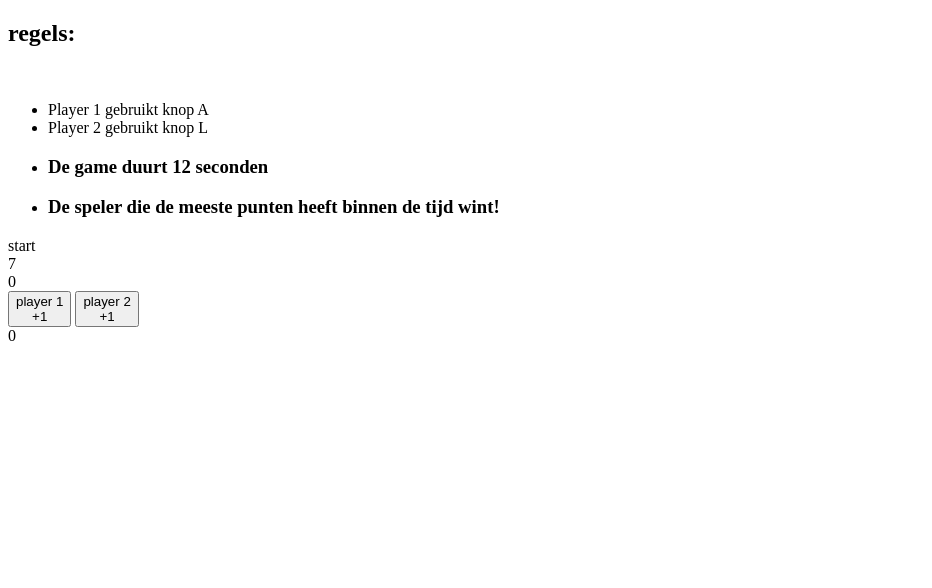
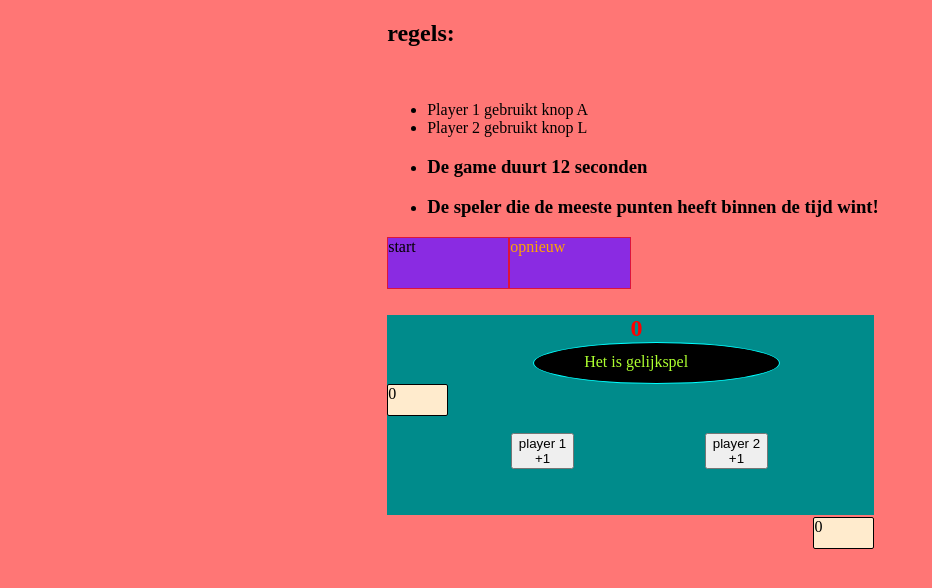
Before and after one commit to Fallux/javascript_boilerplate, a website built with webpack: page src/index.html in a window 1280 px wide. Shown: the whole page, without its empty margins (0-932 px from the left). Built offline with nearby package versions, Linux system fonts and the light colour scheme.

Commit message:
game compleet

```diff
--- a/src/index.html
+++ b/src/index.html
@@ -24,14 +24,16 @@
             </li>
         </ul>
         <div id="spelIsActief"></div>
-        <div id="timeCountdown"></div>
         <div id="startKnop">start</div>
+        <div id="opnieuwKnop"><a href="index.html">opnieuw</a></div>
+        <br>
         <div id="game_box">
+            <div id="timeCountdown"></div>
             <div id="timer"></div>
             <div id="winnaar"></div>
             <div id="score_p1">0</div>
-            <button id="player1Knop" onkeydown="p1Function(event)">player 1 <br> +1</button>
-            <button id="player2Knop" onkeydown="p2Function(event)">player 2 <br> +1</button>
+            <button id="player1Knop">player 1 <br> +1</button>
+            <button id="player2Knop">player 2 <br> +1</button>
             <div id="score_p2">0</div>
         </div>
         <div id="reset"></div>
--- a/src/index.js
+++ b/src/index.js
@@ -13,8 +13,9 @@ let htmlReset = document.getElementById("reset");
 
 let countDown = 5;
 let tijd = 10;
+
 let aantalKlikken = 0;
-
+let toetsknop;
 let magJeKlikken = false;
 
 let speler1score = 0;
@@ -26,23 +27,66 @@ function aftellen(){
     }else{
         countDown = countDown-1;
         htmlTimeCountdown.innerHTML = countDown;
-        setTimeout(aftellen, 600)
+        setTimeout(aftellen, 100)
     }
 }
 function spelBegint(){
     htmlTimer.innerHTML= tijd;
     htmlTimeCountdown.style.display= "none";
     magJeKlikken = true;
-    setTimeout(aftellenInspel, 600);
+    setTimeout(aftellenInspel, 100);
 }
+// ik had eerst onkeydown op HTML neergzet zoals bij onclick maar ik liep dezelfde plek weer vast.
+// de knop is niet actief na de countdown tenzij ik op de knoppen klik
+// function p1Function(event){
+//  toetsknop = event.key;
+//     if(toetsknop == "a"){
+//         if(magJeKlikken == true){
+//             speler1score = speler1score += 1;
+//             htmlSpeler1score.innerHTML = speler1score;
+//         }
+
+//     }
+// }
+// function p2Function(event){
+//     toetsknop = event.key;
+//        if(toetsknop == "l"){
+//            if(magJeKlikken == true){
+//             speler2score = speler2score += 1;
+//             htmlSpeler2score.innerHTML = speler2score;
+//            }
+
+//        }
+//    }
+   document.addEventListener("keydown", function (event){
+        toetsknop = event.key;
+        if(toetsknop == "a"){
+            if(magJeKlikken == true){
+                speler1score = speler1score += 1;
+                htmlSpeler1score.innerHTML = speler1score;
+            }
+        }
+        if(toetsknop == "l"){
+            if(magJeKlikken == true){
+             speler2score = speler2score += 1;
+             htmlSpeler2score.innerHTML = speler2score;
+            }
+
+        }
+   });
 
 function aftellenInspel(){
     if(tijd == 0){
         magJeKlikken = false;
-        if(htmlSpeler1score>htmlSpeler2score){
-            htmlWinnaar.innerHTML = "de winnaar is speler 1!!!";
-        }else if(htmlSpeler1score<htmlSpeler2score){
-            htmlWinnaar.innerHTML = "de winnaar is speler 2!!!";
+        htmlWinnaar.style.display= "block";
+        if(speler1score>speler2score){
+            htmlWinnaar.innerHTML = "de winnaar is speler 1!";
+            htmlSpeler1score.style.backgroundColor= "green";
+            htmlSpeler2score.style.backgroundColor= "red";
+        }else if(speler1score<speler2score){
+            htmlWinnaar.innerHTML = "de winnaar is speler 2!";
+            htmlSpeler1score.style.backgroundColor= "red";
+            htmlSpeler2score.style.backgroundColor= "green";
         }
         else{
             htmlWinnaar.innerHTML = "Het is gelijkspel";
@@ -50,7 +94,7 @@ function aftellenInspel(){
     }else{
         tijd = tijd-1;
         htmlTimer.innerHTML= tijd;
-        setTimeout(aftellenInspel, 600);
+        setTimeout(aftellenInspel, 100);
     }
 
 
--- a/src/style.css
+++ b/src/style.css
@@ -1,4 +1,4 @@
-/* body{
+body{
     background-color: #ff7675;
 }
 #container{
@@ -8,10 +8,24 @@
     width: 55%;
     height: 200px;
     background-color: darkcyan;
+    margin-top: 60px;
 }
 button{
-    margin: 15% 13%;
-    position: realtive;
+    margin: 10% 13%;
+    /* position: realtive; */
+}
+#timeCountdown{
+    color: chartreuse;
+    font-family: 'Lucida Sans', 'Lucida Sans Regular', 'Lucida Grande', 'Lucida Sans Unicode', Geneva, Verdana, sans-serif;
+    font-weight: bold;
+    font-size: 150%;
+    margin-left: 50%;
+}
+#timer{
+    color: red;
+    font-weight: bold;
+    font-size: 150%;
+    margin-left: 50%;
 }
 #score_p1{
     width: 12%;
@@ -29,9 +43,37 @@ button{
     border-radius: 2px;
     float: right;
 }
+#winnaar{
+    width: 145px;
+    height: 20px;
+    border: 1px aqua solid;
+    background-color: black;
+    color: greenyellow;
+    border-radius: 100%;
+    margin-left:30%;
+    padding: 10px 50px;
+    display: none;
+}
 #startKnop{
     width: 120px;
     height: 50px;
     border: 1px crimson solid;
     background-color: blueviolet;
-} */
+    float: left;
+}
+a:link{
+    text-decoration: none;
+    color: orange;
+}
+a:visited{
+    text-decoration: none;
+    color: orange;
+}
+#opnieuwKnop{
+    width: 120px;
+    height: 50px;
+    border: 1px crimson solid;
+    background-color: blueviolet;
+    float: left;
+    margin-bottom: 10px;
+}
```
